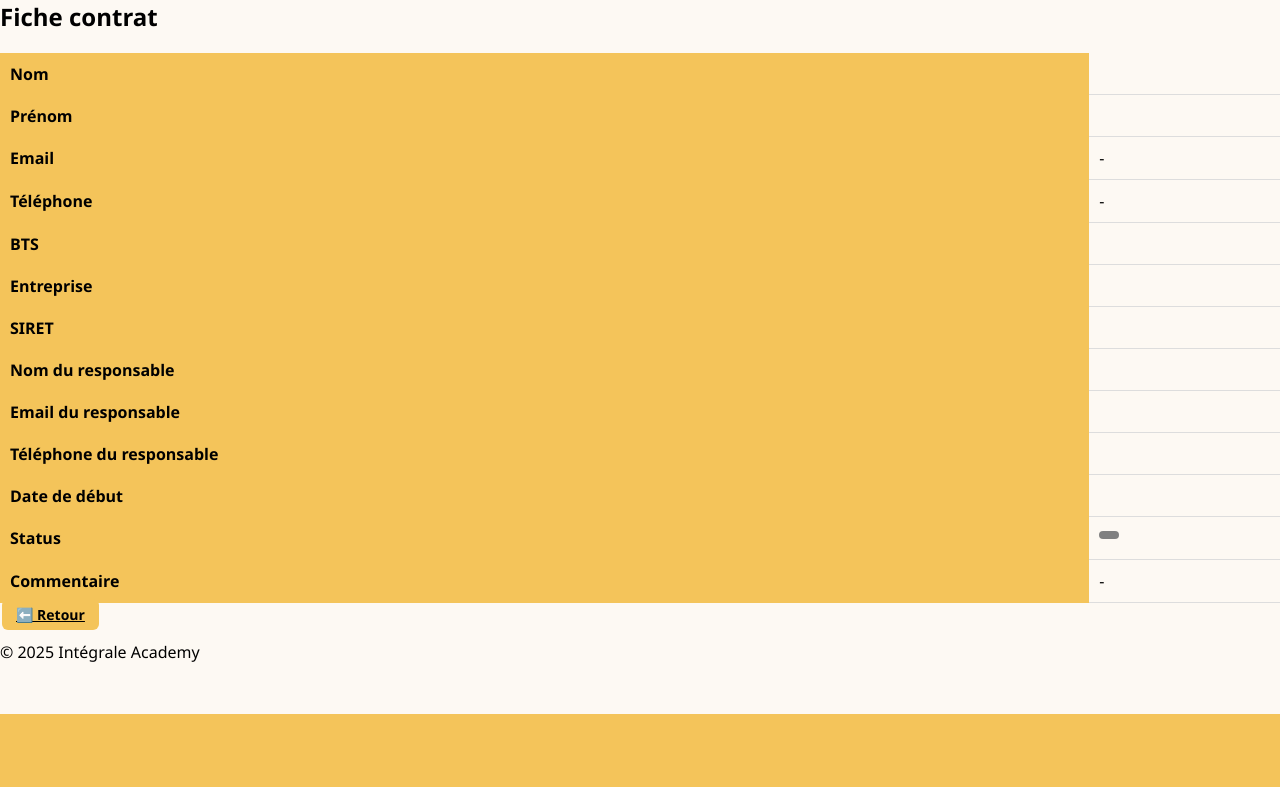
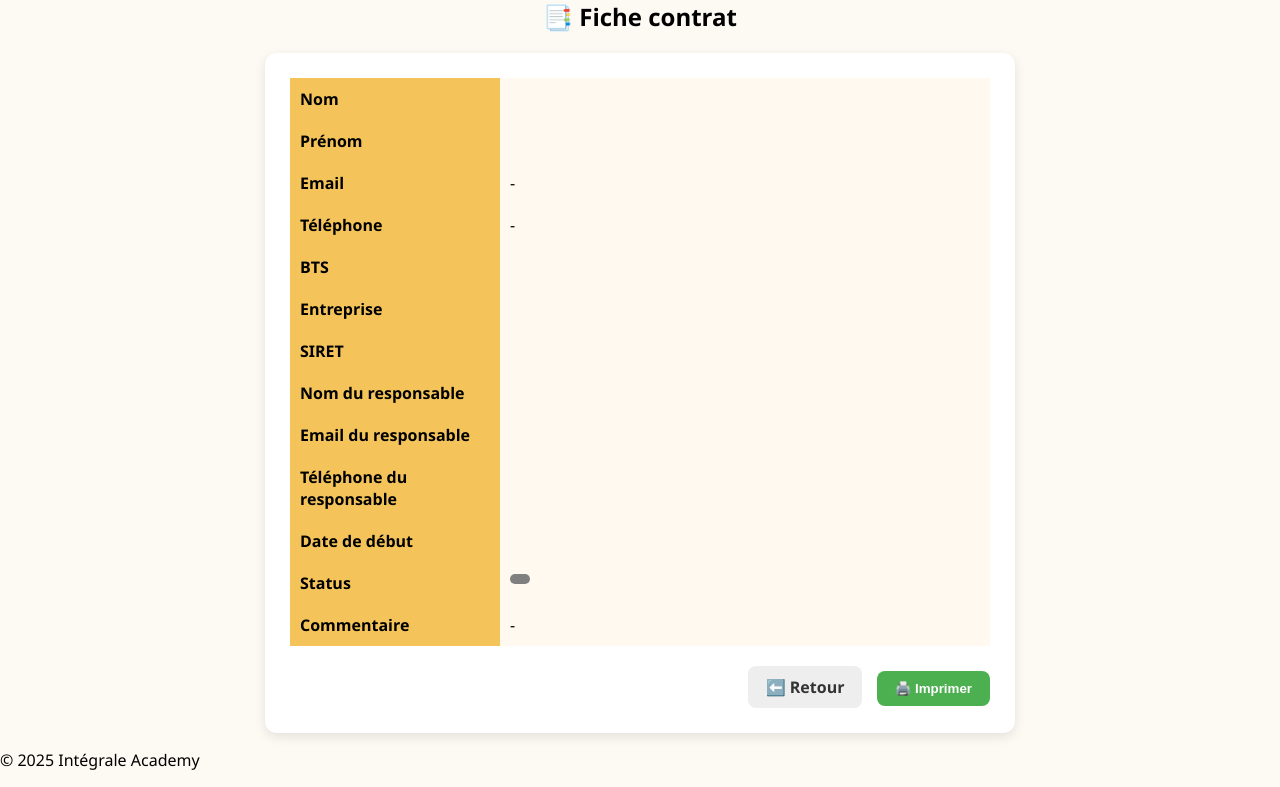
Before and after one commit to integraleacademy/bts, a Flask app: template templates/fiche.html in a window 1280 px wide. Shown: the part 86-873 px from the top of the page. Before the commit the page ends 800 px from the top, so only its background shows below. Run offline with Flask 3, Linux system fonts and the light colour scheme; the template is opened without the code that fills it, so the values that code supplies are empty; parts of the project's set-up code (start-up, migrations or seed data) failed here and were passed over.

Commit message:
Update fiche.html

```diff
--- a/templates/fiche.html
+++ b/templates/fiche.html
@@ -1,9 +1,10 @@
 {% extends 'base.html' %}
 {% block content %}
-<h2>Fiche contrat</h2>
+<h2 style="text-align:center; margin-bottom:20px;">📑 Fiche contrat</h2>
 
-<div class="card">
-  <table class="admin-table">
+<div class="fiche-container">
+  <div class="fiche-card">
+    <table class="fiche-table">
       <tr>
         <th>Nom</th>
         <td>{{ row.nom }}</td>
@@ -51,7 +52,7 @@
       <tr>
         <th>Status</th>
         <td>
-        <span class="badge" style="background: {{ row.status|status_color }};">
+          <span class="badge" style="background: {{ row.status|status_color }}; padding:5px 10px; border-radius:8px; color:white;">
             {{ row.status }}
           </span>
         </td>
@@ -61,7 +62,66 @@
         <td>{{ row.commentaire or '-' }}</td>
       </tr>
     </table>
+
+    <div class="fiche-actions">
+      <a href="{{ url_for('admin') }}" class="btn-retour">⬅️ Retour</a>
+      <button onclick="window.print()" class="btn-print">🖨️ Imprimer</button>
+    </div>
+  </div>
 </div>
 
-<a href="{{ url_for('admin') }}" class="admin-btn">⬅️ Retour</a>
+<style>
+  .fiche-container {
+    display: flex;
+    justify-content: center;
+    margin-top: 20px;
+  }
+  .fiche-card {
+    background: white;
+    padding: 25px;
+    border-radius: 12px;
+    box-shadow: 0 4px 12px rgba(0,0,0,0.1);
+    max-width: 700px;
+    width: 100%;
+  }
+  .fiche-table {
+    width: 100%;
+    border-collapse: collapse;
+  }
+  .fiche-table th {
+    text-align: left;
+    background: #f4c45a;
+    padding: 10px;
+    width: 30%;
+  }
+  .fiche-table td {
+    padding: 10px;
+    background: #fff9f0;
+  }
+  .fiche-actions {
+    margin-top: 20px;
+    text-align: right;
+  }
+  .btn-retour, .btn-print {
+    display: inline-block;
+    padding: 10px 18px;
+    margin-left: 10px;
+    border-radius: 8px;
+    text-decoration: none;
+    font-weight: bold;
+    cursor: pointer;
+  }
+  .btn-retour {
+    background: #eee;
+    color: #333;
+  }
+  .btn-print {
+    background: #4CAF50;
+    color: white;
+    border: none;
+  }
+  .btn-print:hover {
+    background: #43a047;
+  }
+</style>
 {% endblock %}
```
Lines whose indentation alone changed are shown as unchanged.
